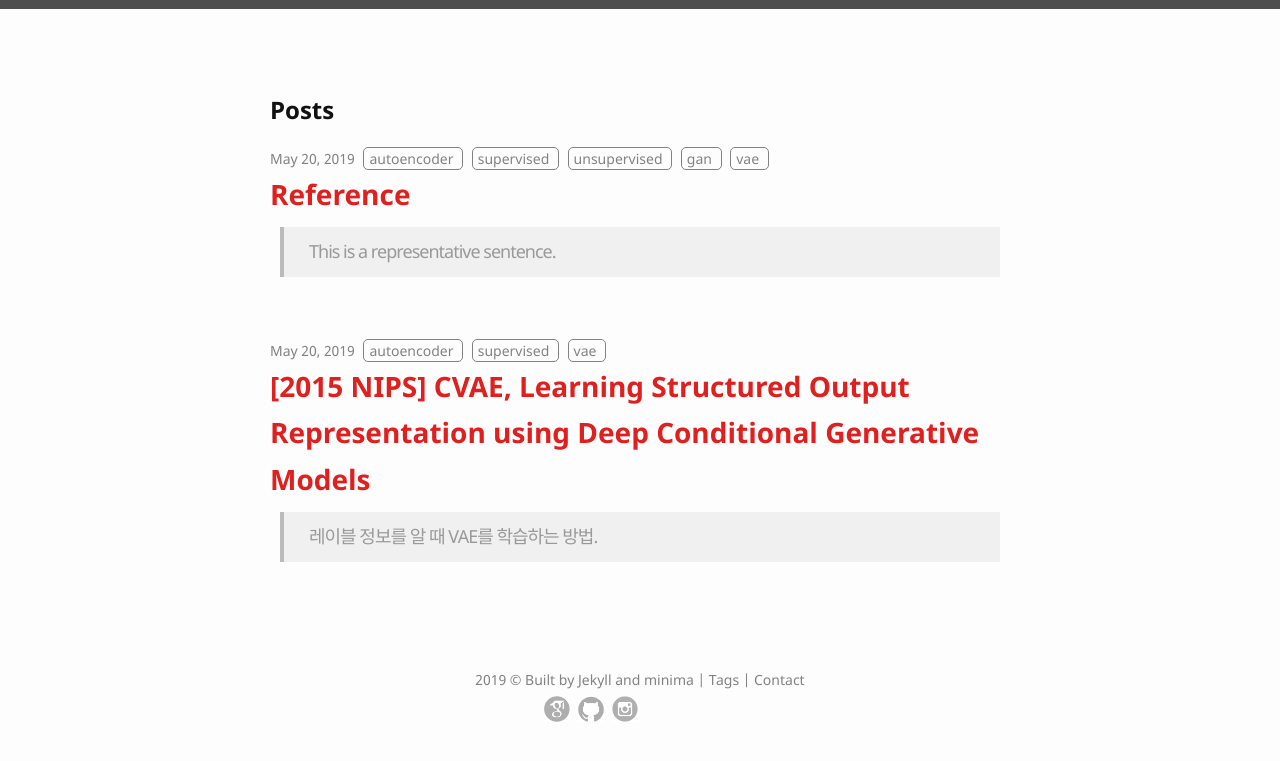
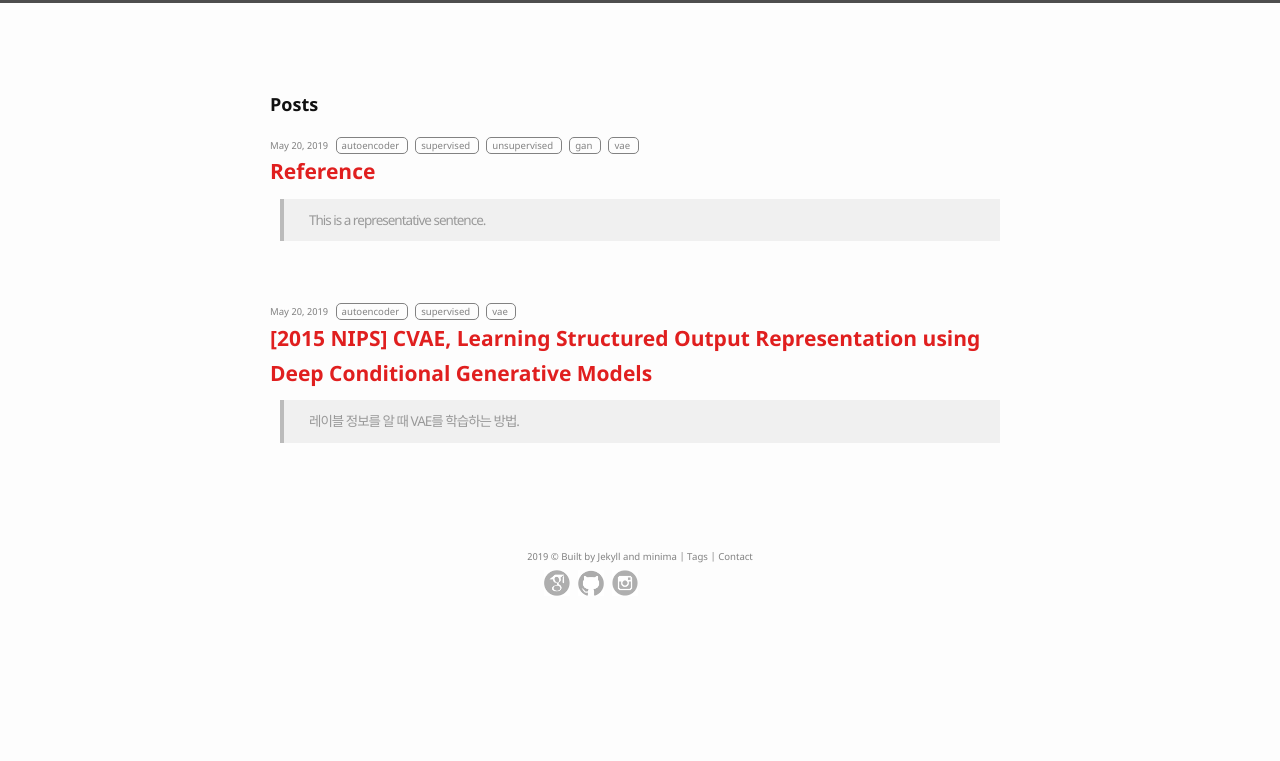
Before and after one commit to bismex/bismex.github.io, a Jekyll site: the page built from index.html, in a window 1280 px wide. Shown: the top 761 px of the page. Built offline with Jekyll 4.4.1, drawn with Linux system fonts in a browser that asks for light colours.

Commit message:
Update main.scss

```diff
--- a/_sass/main.scss
+++ b/_sass/main.scss
@@ -5,9 +5,9 @@
 
 // Define defaults for each variable.
 $base-font-family: "Noto Sans", "Helvetica Neue", Helvetica, Arial, sans-serif !default;
-$base-font-size:   16px !default;
+$base-font-size:   12px !default;
 $base-font-weight: 400 !default;
-$small-font-size:  $base-font-size * 0.875 !default;
+$small-font-size:  $base-font-size * 0.800 !default;
 $base-line-height: 1.65 !default;
 
 $spacing-unit:     30px !default;
```
